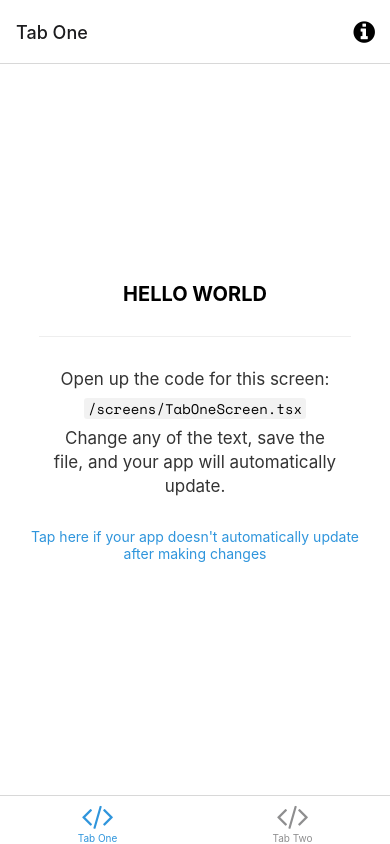
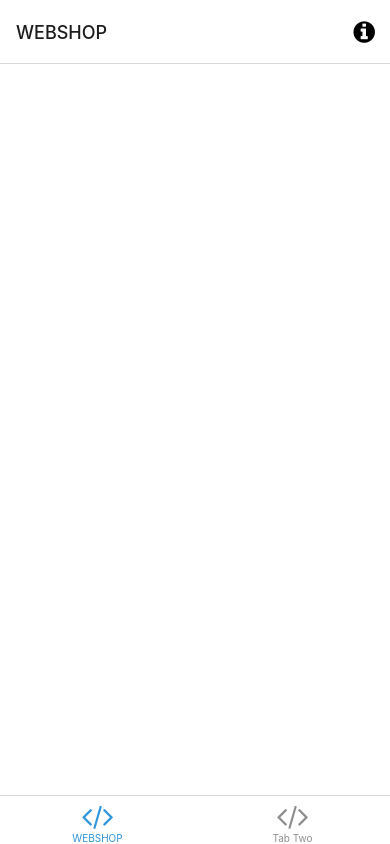
Before and after one commit to TMarciDev/native-crud, a React Native app: screen /TabOne in a window 390 px wide. Built offline with nearby package versions, Linux system fonts and the light colour scheme; what expo-linking would draw is missing.

Commit message:
web runner added

```diff
--- a/navigation/index.tsx
+++ b/navigation/index.tsx
@@ -12,7 +12,6 @@ import { ColorSchemeName, Pressable } from 'react-native';
 
 import Colors from '../constants/Colors';
 import useColorScheme from '../hooks/useColorScheme';
-import ModalScreen from '../screens/ModalScreen';
 import NotFoundScreen from '../screens/NotFoundScreen';
 import TabOneScreen from '../screens/TabOneScreen';
 import TabTwoScreen from '../screens/TabTwoScreen';
@@ -40,9 +39,6 @@ function RootNavigator() {
     <Stack.Navigator>
       <Stack.Screen name="Root" component={BottomTabNavigator} options={{ headerShown: false }} />
       <Stack.Screen name="NotFound" component={NotFoundScreen} options={{ title: 'Oops!' }} />
-      <Stack.Group screenOptions={{ presentation: 'modal' }}>
-        <Stack.Screen name="Modal" component={ModalScreen} />
-      </Stack.Group>
     </Stack.Navigator>
   );
 }
@@ -66,7 +62,7 @@ function BottomTabNavigator() {
         name="TabOne"
         component={TabOneScreen}
         options={({ navigation }: RootTabScreenProps<'TabOne'>) => ({
-          title: 'Tab One',
+          title: 'WEBSHOP',
           tabBarIcon: ({ color }) => <TabBarIcon name="code" color={color} />,
           headerRight: () => (
             <Pressable
--- a/package.json
+++ b/package.json
@@ -15,6 +15,7 @@
   },
   "dependencies": {
     "@expo/vector-icons": "^13.0.0",
+    "@expo/webpack-config": "^0.16.23",
     "@react-navigation/bottom-tabs": "^6.0.5",
     "@react-navigation/native": "^6.0.2",
     "@react-navigation/native-stack": "^6.1.0",
@@ -32,7 +33,8 @@
     "react-native": "0.68.2",
     "react-native-safe-area-context": "4.2.4",
     "react-native-screens": "~3.11.1",
-    "react-native-web": "0.17.7"
+    "react-native-web": "0.17.7",
+    "webpack-dev-server": "~3.11.0"
   },
   "devDependencies": {
     "@babel/core": "^7.12.9",
--- a/screens/TabOneScreen.tsx
+++ b/screens/TabOneScreen.tsx
@@ -7,9 +7,7 @@ import { RootTabScreenProps } from '../types';
 export default function TabOneScreen({ navigation }: RootTabScreenProps<'TabOne'>) {
   return (
     <View style={styles.container}>
-      <Text style={styles.title}>HELLO WORLD</Text>
-      <View style={styles.separator} lightColor="#eee" darkColor="rgba(255,255,255,0.1)" />
-      <EditScreenInfo path="/screens/TabOneScreen.tsx" />
+
     </View>
   );
 }
```
Also changed, not shown: 2 other files (tests, documents, lock files or other folders).
